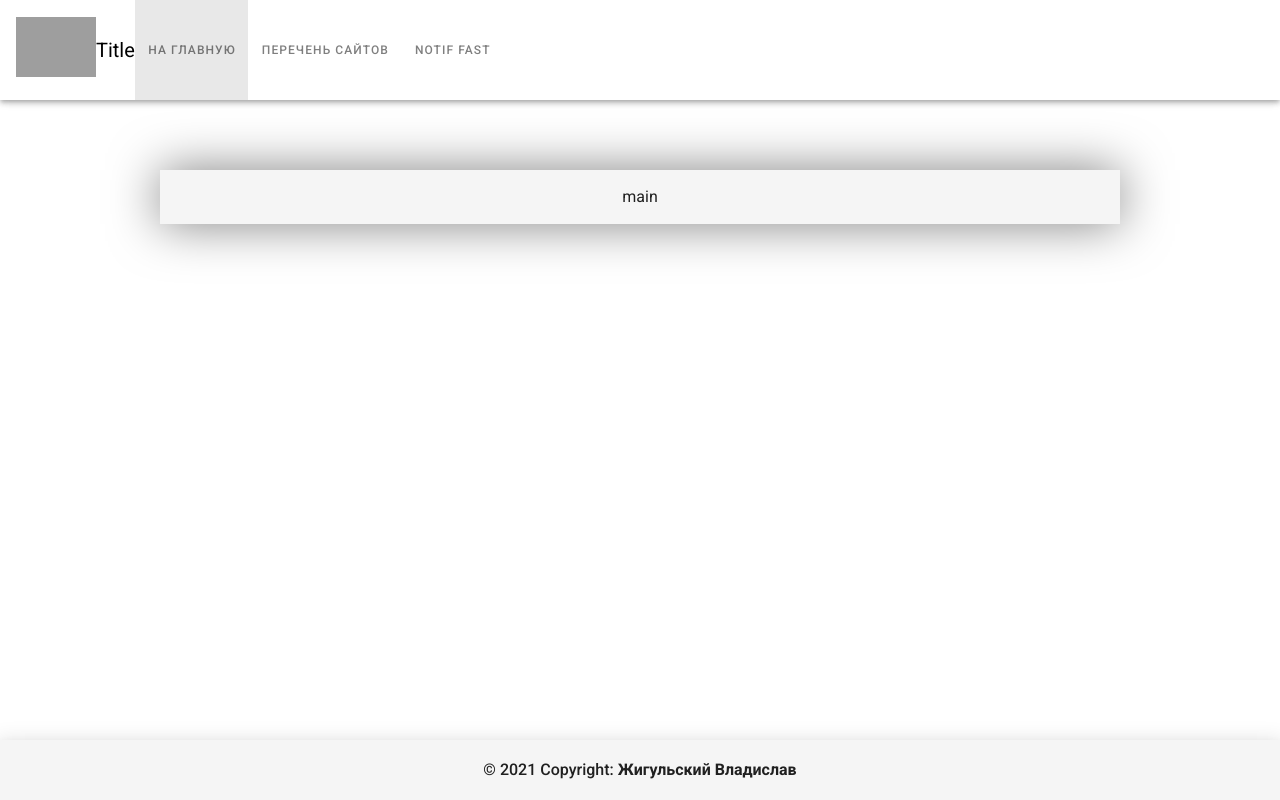
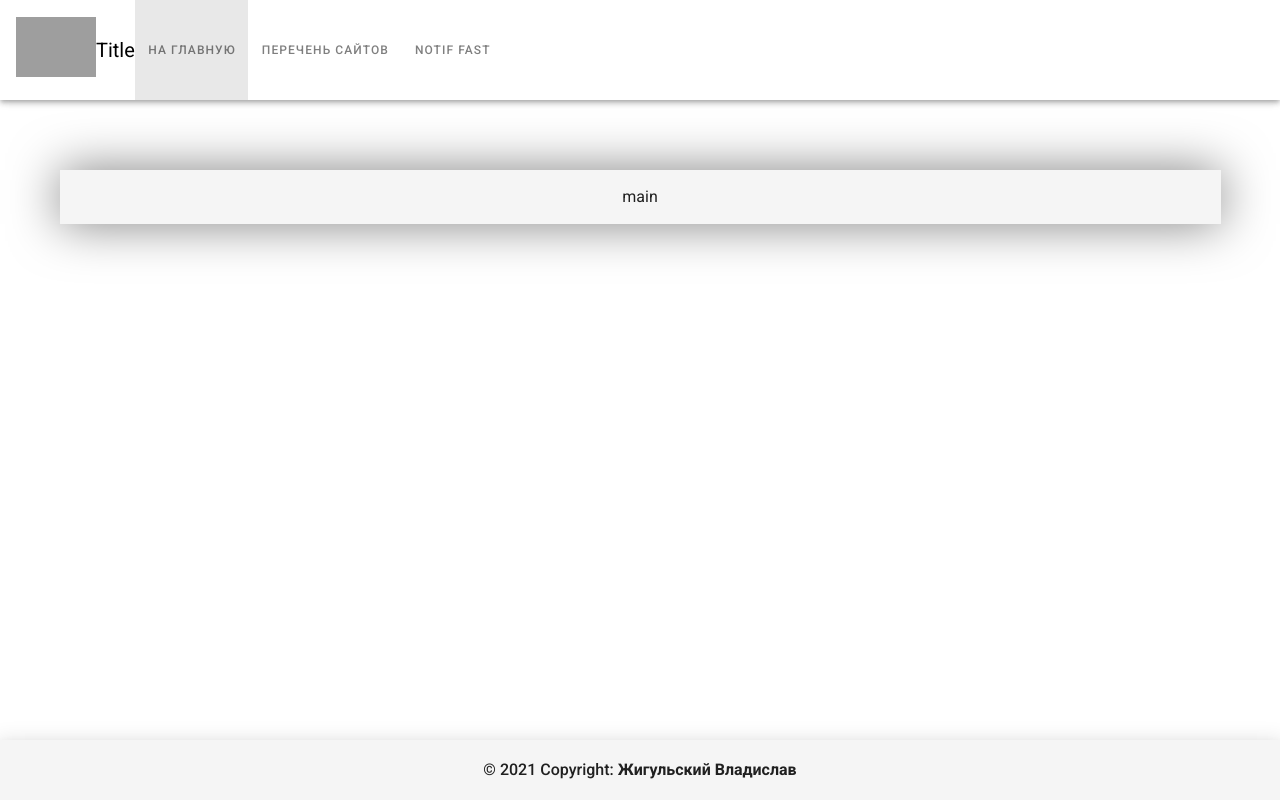
Before and after one commit to NeoKms/siteBuilderFront, a Vue app: page / in a window 1280 px wide. Built offline with nearby package versions, Linux system fonts and the light colour scheme; grey boxes are pictures that could not be loaded.

Commit message:
no message

```diff
--- a/src/App.vue
+++ b/src/App.vue
@@ -60,7 +60,7 @@ export default {
 		text-decoration: none;
 	}
 	.main-body {
-		max-width: 960px;
+		max-width: 1161px;
 		text-align: center;
 		width: 100%;
 		background-color: #f5f5f5;
```
